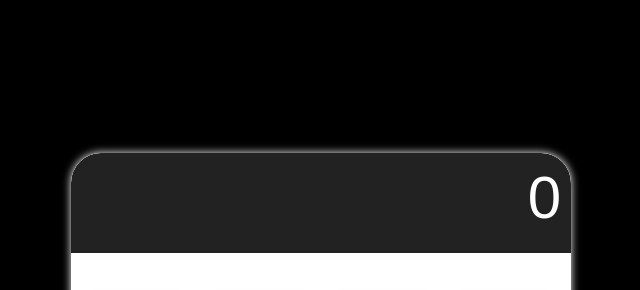
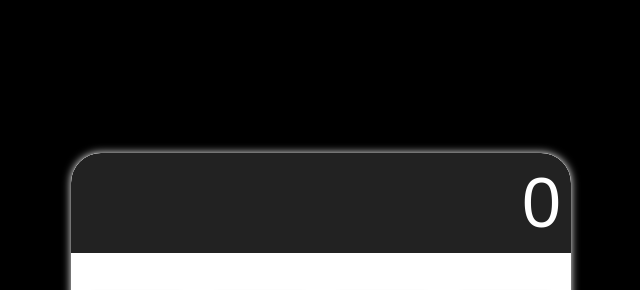
Before and after one commit to Mo-Floxy/Calculator, a plain HTML site: page index.html in a window 1280 px wide. Shown: the top 290 px of the page, 319-959 px from the left. Drawn offline with Linux system fonts and the light colour scheme.

Commit message:
Update style.css

```diff
--- a/style.css
+++ b/style.css
@@ -20,7 +20,7 @@ body {
 #display {
   background: #222;
   color: #fff;
-  font-size: 60px;
+  font-size: 70px;
   text-align: right;
   padding: 10px;
   height: 100px;
```
